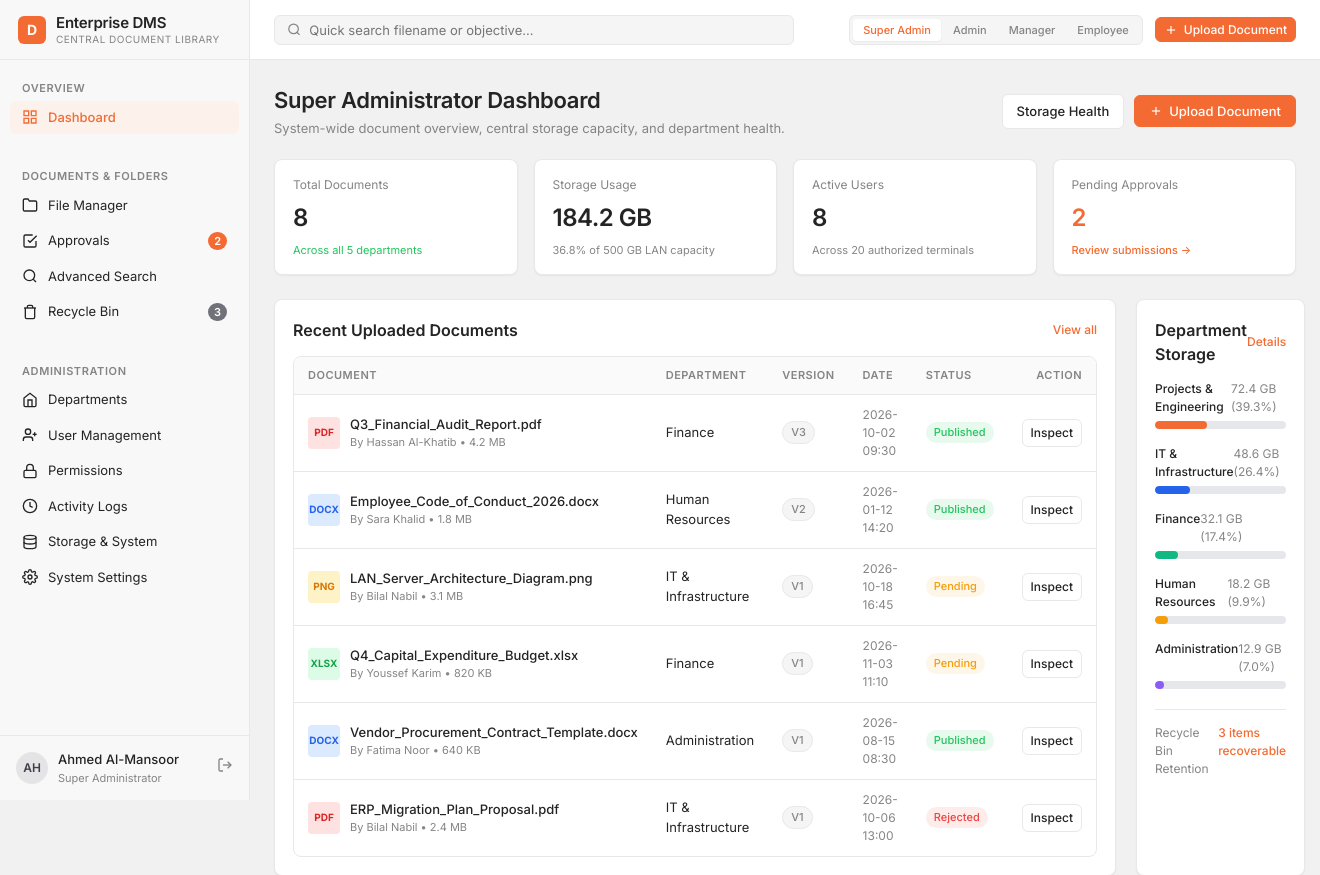
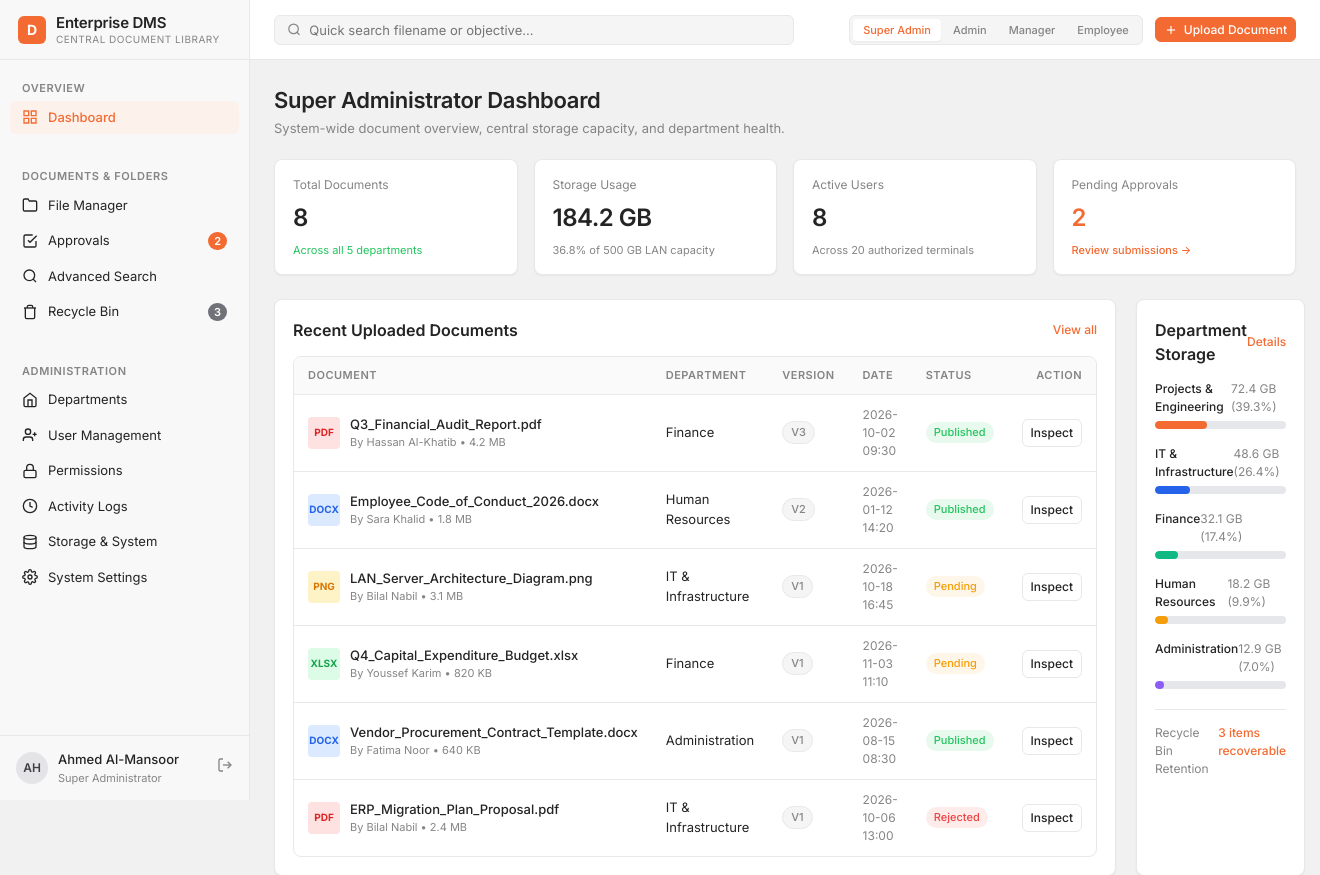
Before and after one commit to apdiaziiiiz/fileMangSys, a Django app: page /dashboard/super-admin/ in a window 1320 px wide. Shown: the top 875 px of the page. Run offline with Django 4.2, Linux system fonts and the light colour scheme.

Commit message:
removed the duplicated upload buttons on dashboard also the reset and save from system setting

```diff
--- a/fileMangSys/templates/prototype/admin/system_settings.html
+++ b/fileMangSys/templates/prototype/admin/system_settings.html
@@ -7,10 +7,7 @@
     <h1 class="page-title">System Settings & Configuration</h1>
     <p style="font-size: 13px; color: var(--text-secondary); margin-top: 2px;">Global environment preferences, retention windows, and upload parameters.</p>
   </div>
-  <div class="page-actions">
-    <button type="button" class="btn btn-secondary" onclick="resetSettingsForm()">Reset</button>
-    <button type="button" class="btn btn-primary" onclick="saveSettingsForm()">Save Changes</button>
-  </div>
+
 </div>
 
 <form id="systemSettingsForm">
--- a/fileMangSys/templates/prototype/dashboards/admin.html
+++ b/fileMangSys/templates/prototype/dashboards/admin.html
@@ -11,10 +11,6 @@
     <a href="{% url 'approvals_list' %}" class="btn btn-secondary">
       Pending Approvals <span class="badge badge-pending" style="margin-left: 4px;">2</span>
     </a>
-    <button class="btn btn-primary" data-modal-target="uploadModal">
-      <svg width="14" height="14" fill="none" stroke="currentColor" stroke-width="2" viewBox="0 0 24 24"><line x1="12" y1="5" x2="12" y2="19"/><line x1="5" y1="12" x2="19" y2="12"/></svg>
-      Upload Document
-    </button>
   </div>
 </div>
 
--- a/fileMangSys/templates/prototype/dashboards/employee.html
+++ b/fileMangSys/templates/prototype/dashboards/employee.html
@@ -6,12 +6,6 @@
   <div>
     <h1 class="page-title">Employee Portal</h1>
     <p style="font-size: 13px; color: var(--text-secondary); margin-top: 2px;">Welcome back, <strong>Bilal Nabil</strong> (IT & Infrastructure)</p>
-  </div>
-  <div class="page-actions">
-    <button class="btn btn-primary" data-modal-target="uploadModal">
-      <svg width="14" height="14" fill="none" stroke="currentColor" stroke-width="2" viewBox="0 0 24 24"><line x1="12" y1="5" x2="12" y2="19"/><line x1="5" y1="12" x2="19" y2="12"/></svg>
-      Submit Document for Review
-    </button>
   </div>
 </div>
 
--- a/fileMangSys/templates/prototype/dashboards/manager.html
+++ b/fileMangSys/templates/prototype/dashboards/manager.html
@@ -9,10 +9,6 @@
   </div>
   <div class="page-actions">
     <a href="{% url 'file_manager' %}" class="btn btn-secondary">Browse Finance Folders</a>
-    <button class="btn btn-primary" data-modal-target="uploadModal">
-      <svg width="14" height="14" fill="none" stroke="currentColor" stroke-width="2" viewBox="0 0 24 24"><line x1="12" y1="5" x2="12" y2="19"/><line x1="5" y1="12" x2="19" y2="12"/></svg>
-      Direct Upload
-    </button>
   </div>
 </div>
 
--- a/fileMangSys/templates/prototype/dashboards/super_admin.html
+++ b/fileMangSys/templates/prototype/dashboards/super_admin.html
@@ -7,13 +7,7 @@
     <h1 class="page-title">Super Administrator Dashboard</h1>
     <p style="font-size: 13px; color: var(--text-secondary); margin-top: 2px;">System-wide document overview, central storage capacity, and department health.</p>
   </div>
-  <div class="page-actions">
-    <a href="{% url 'storage_monitoring' %}" class="btn btn-secondary">Storage Health</a>
-    <button class="btn btn-primary" data-modal-target="uploadModal">
-      <svg width="14" height="14" fill="none" stroke="currentColor" stroke-width="2" viewBox="0 0 24 24"><line x1="12" y1="5" x2="12" y2="19"/><line x1="5" y1="12" x2="19" y2="12"/></svg>
-      Upload Document
-    </button>
-  </div>
+
 </div>
 
 <!-- 4 Key Stat Cards -->
```
